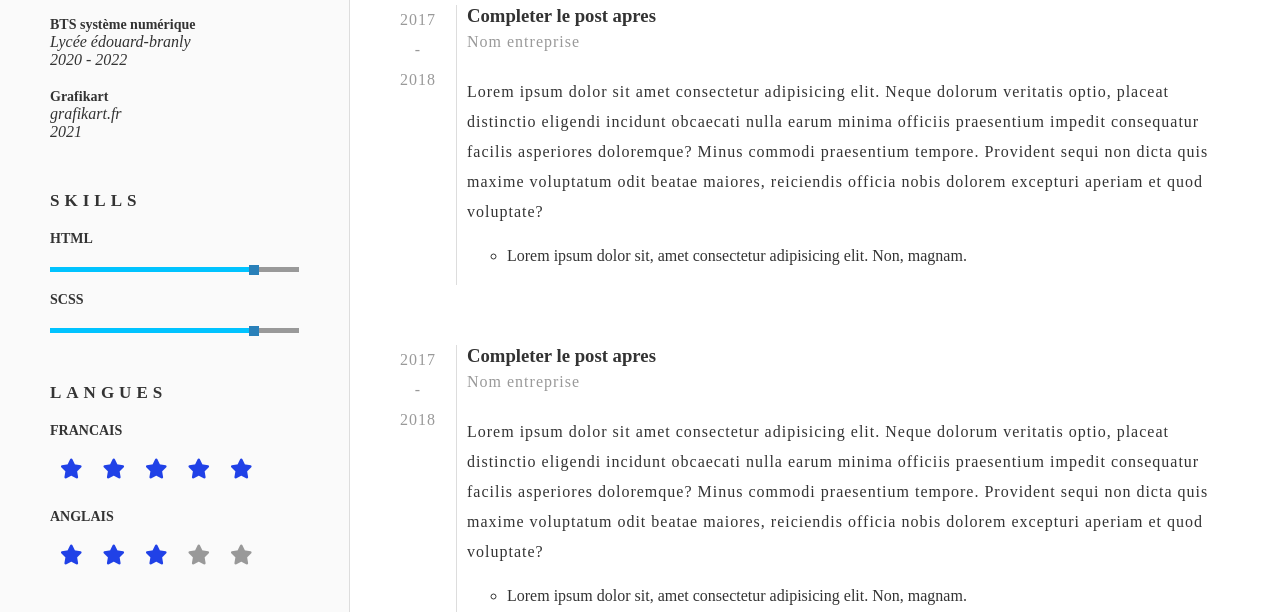
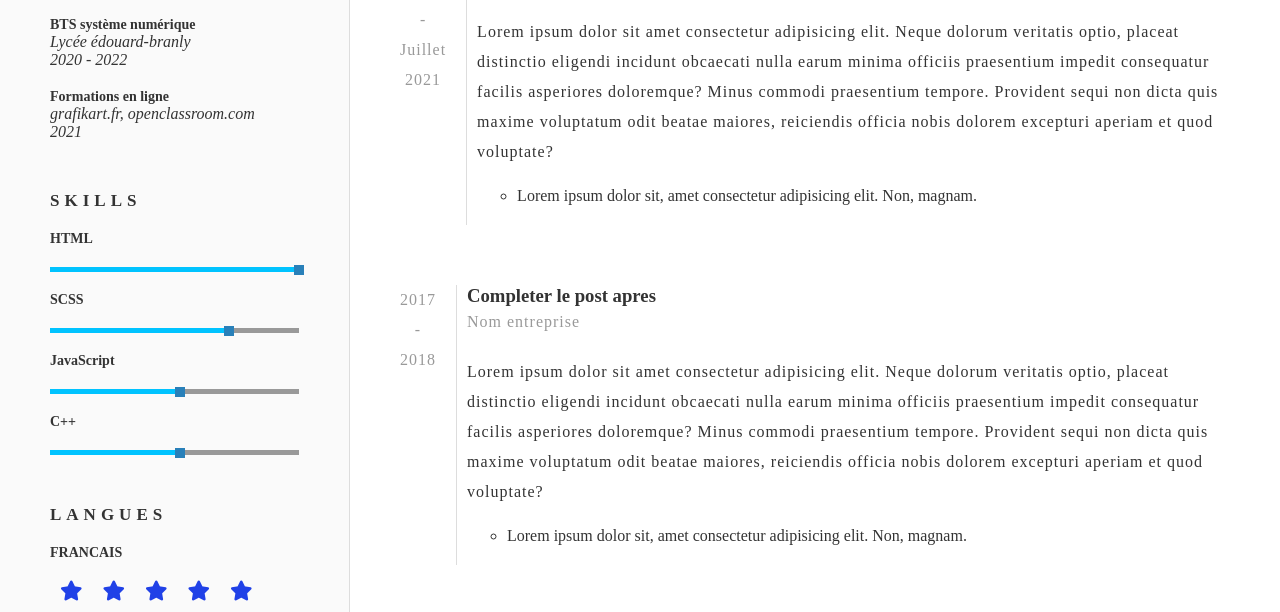
Before and after one commit to islemk69/projet-cv, a website: page index.html in a window 1280 px wide. Shown: the part 733-1345 px from the top of the page. Drawn offline with Linux system fonts and the light colour scheme.

Commit message:
initial commit

```diff
--- a/index.html
+++ b/index.html
@@ -10,13 +10,13 @@
     <link rel="stylesheet" href="./css/style.css">
     <link rel="stylesheet" href="./css/variables.css">
     <script src="https://kit.fontawesome.com/90f0073de3.js" crossorigin="anonymous"></script>
-    <title>CV - Islem</title>
+    <title>Mon CV</title>
 </head>
 <body>
     <div class="grid-container">
         <header>
-            <h1><span>K</span>aismoun</h1>
-            <p>Intégrateur HTML & CSS</p>
+            <h1><span>K</span>aismoun Islem</h1>
+            <p>Etudiant informatique</p>
         </header>
         <section class="picture">
             <img src="./img/2021-07-17-19.12.50 (1).png" alt="">
@@ -25,7 +25,7 @@
             <div class="block">
                 <h2 class="title-small">CONTACT</h2>
                 <h3>Téléphone</h3>
-                <p>06-95-53-30-95</p>
+                <p>06-14-96-26-57</p>
                 <h3>E-mail</h3>
                 <p>islemkaismoun@gmail.com</p>
                 <h3>Adresse</h3>
@@ -37,20 +37,30 @@
                 <p>Lycée la martinière montplaisir <br> 2017 - 2019</p>
                 <h3>BTS système numérique</h3>
                 <p>Lycée édouard-branly <br> 2020 - 2022</p>
-                <h3>Grafikart</h3>
-                <p>grafikart.fr <br> 2021 </p>
+                <h3>Formations en ligne</h3>
+                <p>grafikart.fr, openclassroom.com <br> 2021 </p>
             </div>
             <div class="block">
                 <h2 class="title-small">SKILLS</h2>
                 <h3>HTML</h3>
                 <div class="bar-skill">
-                    <div class="bar-skill-content"></div>
-                    <div class="bar-skill-dot"></div>
+                    <div class="bar-skill-content-html"></div>
+                    <div class="bar-skill-dot-html"></div>
                 </div>
                 <h3>SCSS</h3>
                 <div class="bar-skill">
-                    <div class="bar-skill-content"></div>
-                    <div class="bar-skill-dot"></div>
+                    <div class="bar-skill-content-css"></div>
+                    <div class="bar-skill-dot-css"></div>
+                </div>
+                <h3>JavaScript</h3>
+                <div class="bar-skill">
+                    <div class="bar-skill-content-js"></div>
+                    <div class="bar-skill-dot-js"></div>
+                </div>
+                <h3>C++</h3>
+                <div class="bar-skill">
+                    <div class="bar-skill-content-c"></div>
+                    <div class="bar-skill-dot-c"></div>
                 </div>
             </div>
             <div class="block">
@@ -74,31 +84,25 @@
             </div>
             <div class="block">
                 <h2 class="title-small">SOCIAL</h2>
-                <div class="social-container">
-                    <i class="fab fa-linkedin"></i>
-                    <p>linkedin</p>
-                </div>
-                <div class="social-container">
-                    <i class="fab fa-facebook"></i>
-                    <p>islem kaismoun</p>
-                </div>
-                <div class="social-container">
-                    <i class="fab fa-instagram"></i>
-                    <p>@alchakour_</p>
-                </div>
+                <a href="https://www.linkedin.com/in/islem-kaismoun/" target="_blank">
+                    <div class="social-container">
+                        <i class="fab fa-linkedin"></i>
+                        <p>linkedin</p>
+                    </div>
+                </a>
             </div>
         </aside>
         <main>
             <h2 class="title-small">PROFIL PROFESSIONNEL</h2>
-            <p class="mb-5">Lorem ipsum dolor sit, amet consectetur adipisicing elit. Consequatur vel dignissimos impedit quam corporis, soluta voluptates aspernatur voluptas voluptatibus cupiditate, odit rem nihil unde, sed magni veritatis. Eos nesciunt non iure modi esse atque natus commodi fugit, magni quos hic, quidem sapiente maxime a pariatur alias earum! Saepe dolore sint possimus repellendus impedit laudantium perferendis eaque expedita itaque temporibus voluptate, aliquid odio exercitationem quod suscipit fugiat similique quibusdam eveniet quas odit, officiis commodi perspiciatis. Error temporibus saepe officia illum exercitationem?</p>
+            <p class="mb-5">Actuellement en BTS système numérique 2ème année, je suis activement à la recherche d'une alternance en vue d'une licence pro METINET pour Octobre 2022. Passioné d'informatique et de nouvelles techno depuis tout petit, je n'ai cessé de me former dans le developpement Web. Autodidacte, curieux et rigoureux je m'adapte a toutes circonstance</p>
             <h2 class="title-small">EXPERIENCES PROFESSIONNELLES</h2>
             <div class="experience">
                 <div class="timeline">
-                    <p>2017 <br> - <br> 2018</p>
+                    <p>Mai 2021 <br> - <br> Juillet 2021</p>
                 </div>
                 <div class="content">
-                    <h3>Completer le post apres</h3>
-                    <p class="text-hint mb-2">Nom entreprise</p>
+                    <h3>Stagiaire Technicien sécurité</h3>
+                    <p class="text-hint mb-2">GIRISELEC</p>
                     <p>Lorem ipsum dolor sit amet consectetur adipisicing elit. Neque dolorum veritatis optio, placeat distinctio eligendi incidunt obcaecati nulla earum minima officiis praesentium impedit consequatur facilis asperiores doloremque? Minus commodi praesentium tempore. Provident sequi non dicta quis maxime voluptatum odit beatae maiores, reiciendis officia nobis dolorem excepturi aperiam et quod voluptate?</p>
                     <ul>
                         <li>Lorem ipsum dolor sit, amet consectetur adipisicing elit. Non, magnam.</li>
--- a/scss/style.scss
+++ b/scss/style.scss
@@ -92,20 +92,71 @@ aside {
         height: 5px;
         background: var(--hint);
         position: relative;
-        .bar-skill-content {
+        .bar-skill-content-html {
             position: absolute;
             height: 5px;
             top: 0px;
             left: 0px;
-            width: 80%;
+            width: 100%;
             background: var(--light);
         }
-        .bar-skill-dot {
+        .bar-skill-dot-html {
             position: absolute;
             background: var(--dark);
             height: 10px;
             width: 10px;
-            left: 80%;
+            left: 98%;
+            top: -2.5px;
+            transform: rotate();
+        }
+        .bar-skill-content-css {
+            position: absolute;
+            height: 5px;
+            top: 0px;
+            left: 0px;
+            width: 70%;
+            background: var(--light);
+        }
+        .bar-skill-dot-css {
+            position: absolute;
+            background: var(--dark);
+            height: 10px;
+            width: 10px;
+            left: 70%;
+            top: -2.5px;
+            transform: rotate();
+        }
+        .bar-skill-content-js {
+            position: absolute;
+            height: 5px;
+            top: 0px;
+            left: 0px;
+            width: 50%;
+            background: var(--light);
+        }
+        .bar-skill-dot-js {
+            position: absolute;
+            background: var(--dark);
+            height: 10px;
+            width: 10px;
+            left: 50%;
+            top: -2.5px;
+            transform: rotate();
+        }
+        .bar-skill-content-c {
+            position: absolute;
+            height: 5px;
+            top: 0px;
+            left: 0px;
+            width: 50%;
+            background: var(--light);
+        }
+        .bar-skill-dot-c {
+            position: absolute;
+            background: var(--dark);
+            height: 10px;
+            width: 10px;
+            left: 50%;
             top: -2.5px;
             transform: rotate();
         }
```
Also changed, not shown: css/style.css, 1 other file.
